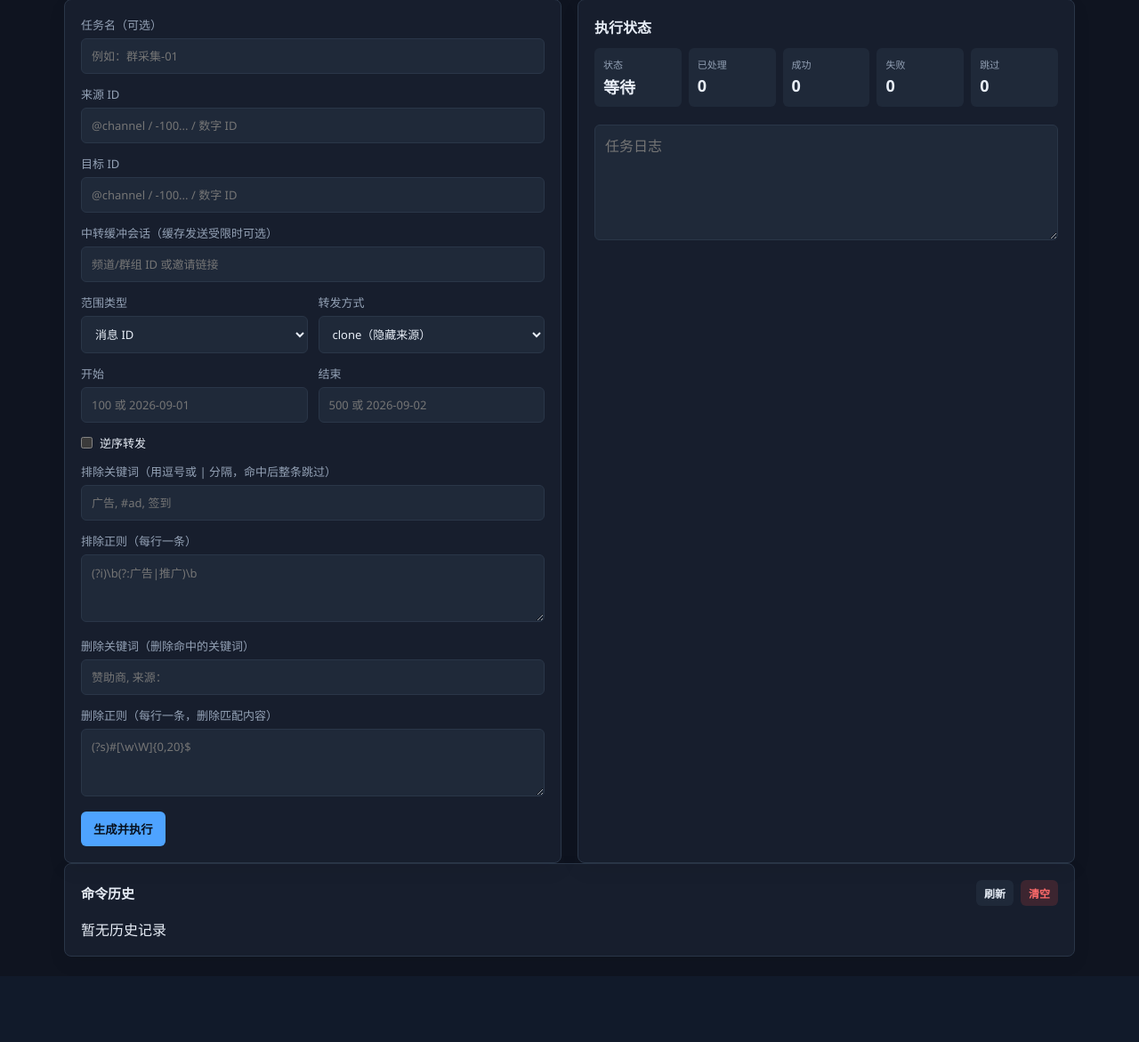
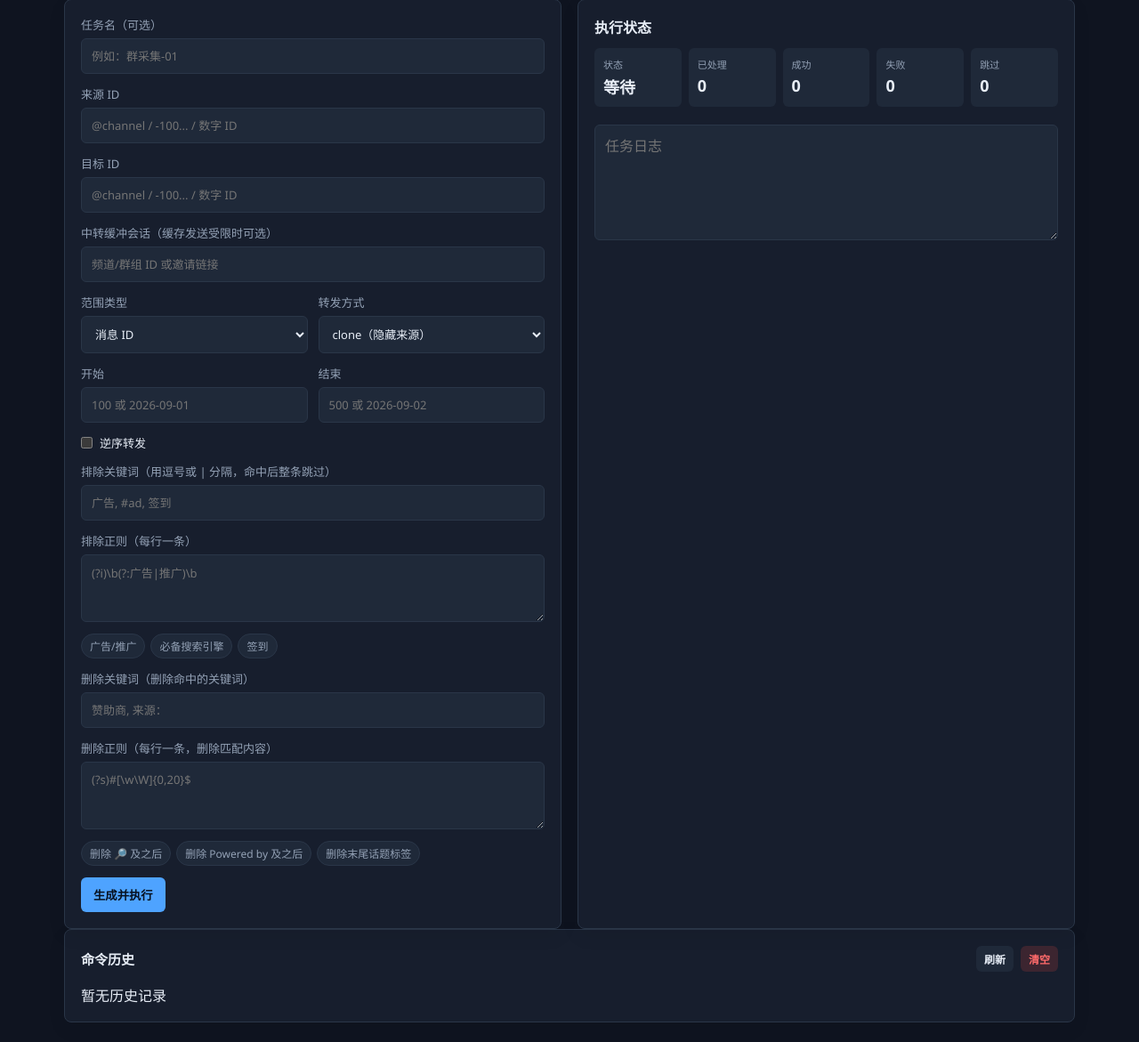
Before and after one commit to wolf575/TgForwardHub, a Flask app: page / in a window 1280 px wide. Shown: the part 136-1307 px from the top of the page at 89% size. Before the commit the page ends 1211 px from the top, so only its background shows below. Run offline with Flask 3, Linux system fonts and the light colour scheme; the visitor is signed in with stand-in values (Sample User, id 1); data comes from the database, SQL or seed files in the repository; data that the repository does not hold is empty; parts of the project's set-up code (start-up, migrations or seed data) failed here and were passed over; some libraries are stand-ins or nearby versions.

Commit message:
Speed up batch tasks and improve time range and regex library

```diff
--- a/batch_forward.py
+++ b/batch_forward.py
@@ -448,11 +448,12 @@ def _collect_message_ids(acc, source_id, spec):
 
         ids = []
         offset_date = datetime.fromtimestamp(end_ts, tz=timezone.utc)
-        for message in acc.iter_history(source_id, offset_date=offset_date, limit=1000):
+        for message in acc.get_chat_history(source_id, offset_date=offset_date):
             ts = message.date.timestamp()
             if ts < start_ts:
                 break
-            ids.append(message.id)
+            if ts <= end_ts:
+                ids.append(message.id)
         if reverse:
             ids.reverse()
         return ids
@@ -1766,6 +1767,14 @@ def _reupload_batch_unit(
 
 def _run_batch_task(job_id, spec):
     log_lines = []
+    last_persist = time.monotonic()
+
+    def persist(force=False):
+        nonlocal last_persist
+        now = time.monotonic()
+        if force or now - last_persist >= 1.0:
+            _persist_task_history(job_id)
+            last_persist = now
 
     def log(message, level="info"):
         line = f"[{_now_iso()}] {message}"
@@ -1776,7 +1785,7 @@ def _run_batch_task(job_id, spec):
             message,
         )
         _update_task(job_id, stdoutTail=_tail("\n".join(log_lines)))
-        _persist_task_history(job_id)
+        persist()
 
     def finish_cancelled():
         log("任务已取消")
@@ -1786,7 +1795,7 @@ def _run_batch_task(job_id, spec):
             exitCode=130,
             stderrTail=_tail("\n".join(log_lines)),
         )
-        _persist_task_history(job_id)
+        persist(force=True)
 
     try:
         acc = get_acc_instance()
@@ -1938,10 +1947,9 @@ def _run_batch_task(job_id, spec):
                     "skipped": skipped,
                 },
             )
-            _persist_task_history(job_id)
+            persist()
             if index % 10 == 0:
                 log(f"进度 {processed}/{total}，成功 {success}，失败 {failed}，跳过 {skipped}")
-            time.sleep(0.1)
 
         if get_task(job_id).get("cancelled"):
             finish_cancelled()
@@ -1954,7 +1962,7 @@ def _run_batch_task(job_id, spec):
             exitCode=0 if failed == 0 else 1,
             stderrTail=_tail("\n".join(log_lines)),
         )
-        _persist_task_history(job_id)
+        persist(force=True)
     except Exception as exc:
         if get_task(job_id).get("cancelled"):
             finish_cancelled()
@@ -1966,7 +1974,7 @@ def _run_batch_task(job_id, spec):
             exitCode=1,
             stderrTail=_tail("\n".join(log_lines)),
         )
-        _persist_task_history(job_id)
+        persist(force=True)
 
 
 def submit_batch_task(spec):
--- a/static/css/merged.css
+++ b/static/css/merged.css
@@ -235,6 +235,30 @@ textarea {
 #watchBlacklistRegex,
 #watchExtractPatterns {
   min-height: 76px;
+}
+
+.regex-library {
+  display: flex;
+  flex-wrap: wrap;
+  gap: 6px;
+  margin: -4px 0 13px;
+}
+
+.regex-chip {
+  border: 1px solid var(--border);
+  border-radius: 999px;
+  padding: 4px 9px;
+  background: var(--surface-2);
+  color: var(--muted);
+  font: inherit;
+  font-size: 12px;
+  cursor: pointer;
+  white-space: nowrap;
+}
+
+.regex-chip:hover {
+  border-color: var(--accent);
+  color: var(--text);
 }
 
 .field-row {
--- a/static/js/merged.js
+++ b/static/js/merged.js
@@ -941,6 +941,21 @@ function fillFromTelegramLink(input) {
   $(id).addEventListener("change", () => fillFromTelegramLink($(id)));
 });
 
+function appendRegexToTarget(button) {
+  const target = $(button.dataset.target);
+  const pattern = button.dataset.regex || "";
+  if (!target || !pattern) return;
+
+  const lines = parseRegexList(target.value);
+  if (lines.includes(pattern)) return;
+  target.value = lines.concat(pattern).join("\n");
+}
+
+document.addEventListener("click", (event) => {
+  const chip = event.target.closest(".regex-chip");
+  if (chip) appendRegexToTarget(chip);
+});
+
 async function loadWatchConfig() {
   const config = await apiFetch("/api/watch-config");
   const list = $("watchList");
--- a/templates/index.html
+++ b/templates/index.html
@@ -81,12 +81,34 @@
           <label>排除正则（每行一条）
             <textarea id="excludeRegex" rows="3" placeholder="(?i)\b(?:广告|推广)\b"></textarea>
           </label>
+          <div class="regex-library" data-for="excludeRegex">
+            <button type="button" class="regex-chip" data-target="excludeRegex"
+              data-regex="(?i)\b(?:广告|推广)\b"
+              title="排除文本中出现“广告”或“推广”的整条消息">广告/推广</button>
+            <button type="button" class="regex-chip" data-target="excludeRegex"
+              data-regex="(?s)Telegram必备的搜索引擎"
+              title="只要文本包含该字段就整条排除">必备搜索引擎</button>
+            <button type="button" class="regex-chip" data-target="excludeRegex"
+              data-regex="(?i)\b签到\b"
+              title="排除包含“签到”的整条消息">签到</button>
+          </div>
           <label>删除关键词（删除命中的关键词）
             <input id="removeKeywords" placeholder="赞助商, 来源：">
           </label>
           <label>删除正则（每行一条，删除匹配内容）
             <textarea id="removeRegex" rows="3" placeholder="(?s)#[\w\W]{0,20}$"></textarea>
           </label>
+          <div class="regex-library" data-for="removeRegex">
+            <button type="button" class="regex-chip" data-target="removeRegex"
+              data-regex="(?s)🔎.*\Z"
+              title="删除 🔎 及其之后的所有内容">删除 🔎 及之后</button>
+            <button type="button" class="regex-chip" data-target="removeRegex"
+              data-regex="(?s)Powered by.*\Z"
+              title="删除 Powered by 及其之后的所有内容">删除 Powered by 及之后</button>
+            <button type="button" class="regex-chip" data-target="removeRegex"
+              data-regex="(?s)#[\w\W]{0,20}$"
+              title="删除消息末尾的话题标签">删除末尾话题标签</button>
+          </div>
 
           <button class="primary" type="submit">生成并执行</button>
           <div id="batchMessage" class="message" hidden></div>
```
